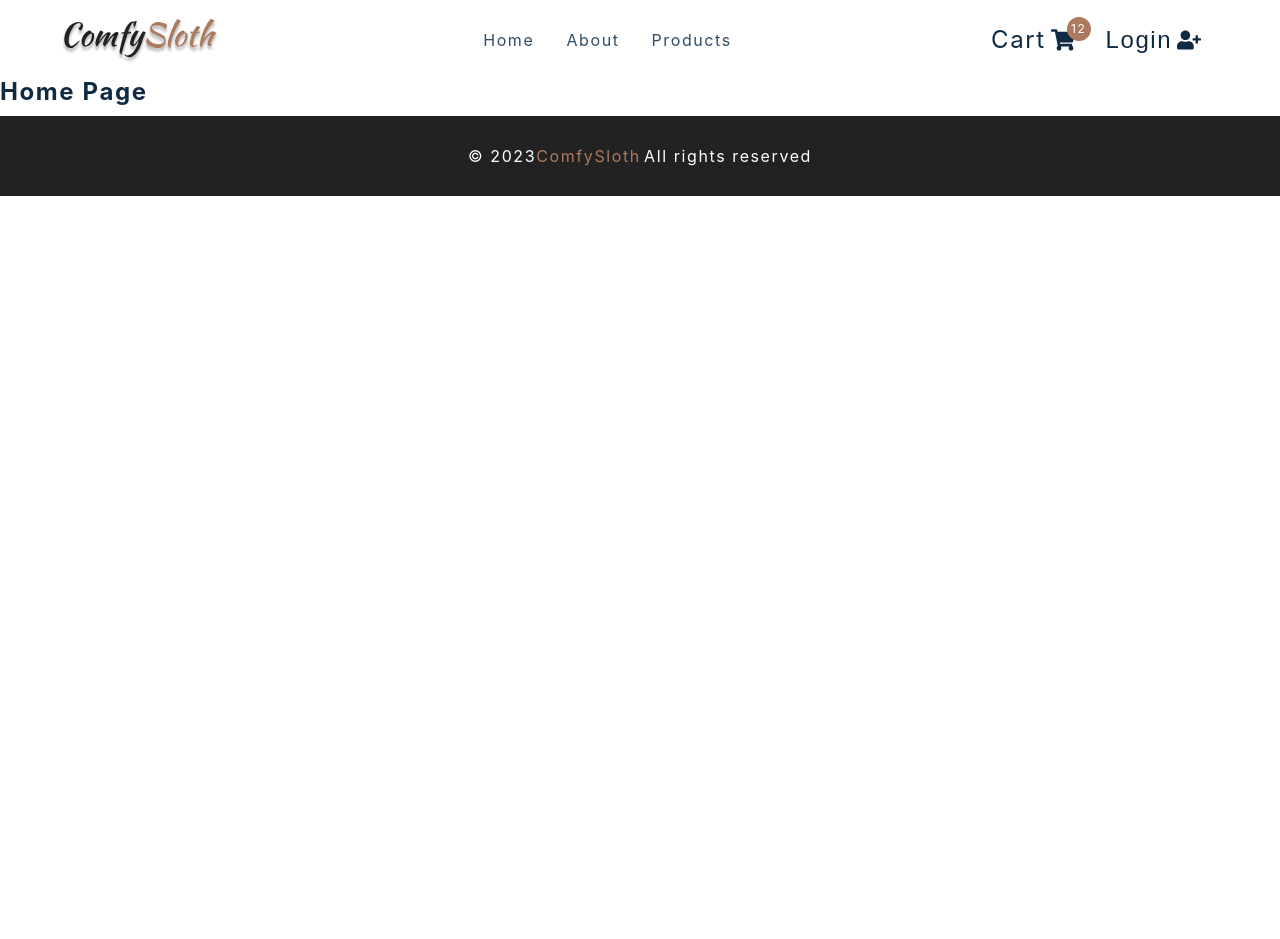
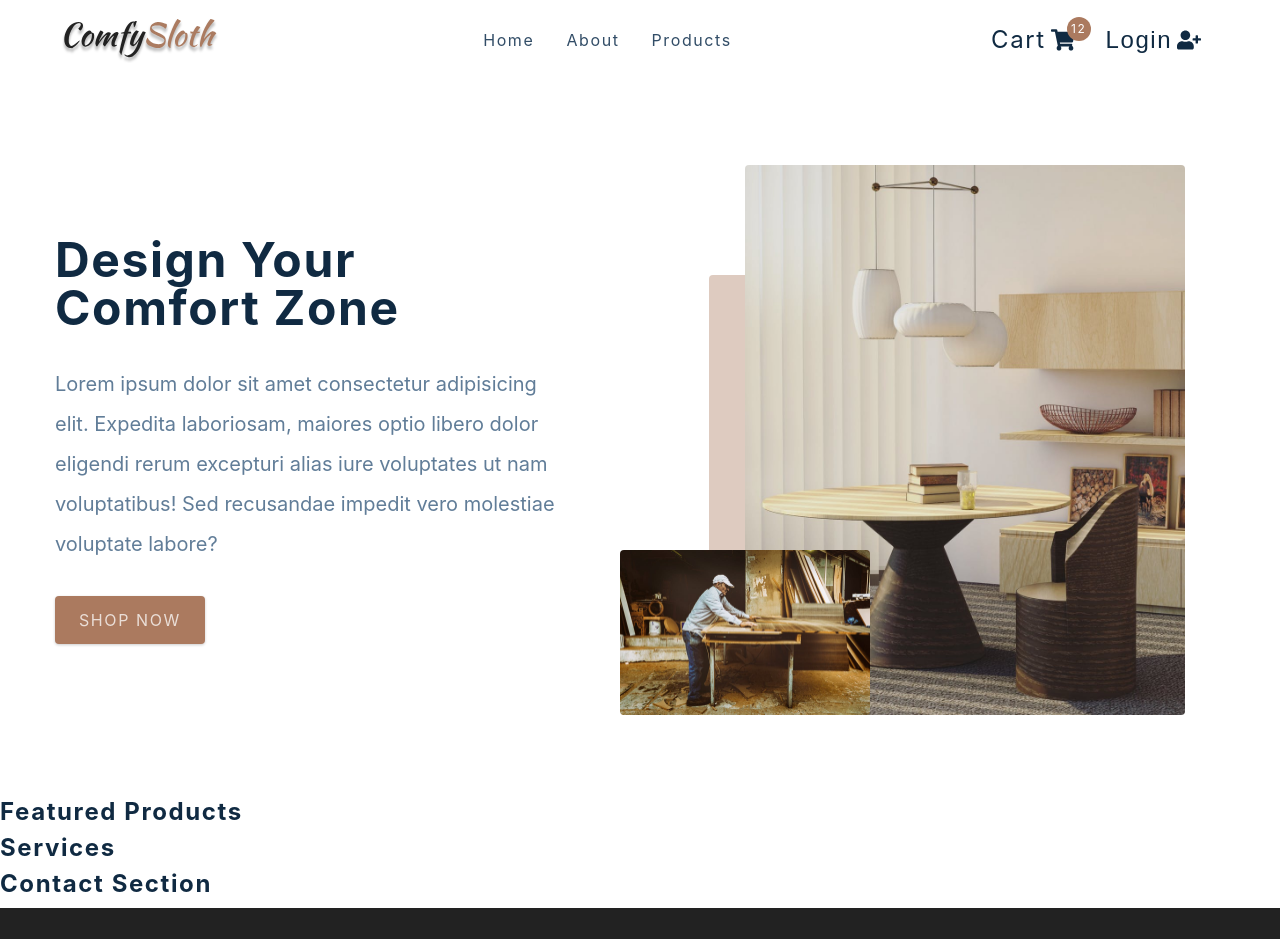
Before and after one commit to HerbertCJ/ecomerce, a React (Create React App) app: page / in a window 1280 px wide. Shown: the top 939 px of the page. Before the commit the page ends 800 px from the top, so only its background shows below. Built offline with nearby package versions, Linux system fonts and the light colour scheme.

Commit message:
added some changes at HomePage, AboutPage, Hero, PageHero

```diff
--- a/src/components/Hero.js
+++ b/src/components/Hero.js
@@ -5,7 +5,25 @@ import heroBcg from '../assets/hero-bcg.jpeg'
 import heroBcg2 from '../assets/hero-bcg-2.jpeg'
 
 const Hero = () => {
-  return <h4>hero</h4>
+  return <Wrapper className='section-center'>
+    <article className="content">
+      <h1>
+        design your <br />
+        comfort zone
+      </h1>
+      <p>
+        Lorem ipsum dolor sit amet consectetur adipisicing elit. Expedita laboriosam, maiores optio libero dolor eligendi rerum excepturi alias iure voluptates ut nam voluptatibus! Sed recusandae impedit vero molestiae voluptate labore?
+      </p>
+      <Link to='/products' className='btn hero-btn'>
+        shop now
+      </Link>
+    </article>
+    <article className="img-container">
+      <img src={heroBcg} alt="nice table" className='main-img'/>
+      <img src={heroBcg2} alt="person working" className='accent-img'/>
+    </article>
+
+  </Wrapper>
 }
 
 const Wrapper = styled.section`
--- a/src/components/PageHero.js
+++ b/src/components/PageHero.js
@@ -1,8 +1,16 @@
 import React from 'react'
 import styled from 'styled-components'
 import { Link } from 'react-router-dom'
-const PageHero = () => {
-  return <h4>page hero</h4>
+const PageHero = ({title}) => {
+  return (
+  <Wrapper>
+    <div className="section-center">
+      <h3>
+        <Link to='/'>Home</Link> / {title}
+      </h3>
+    </div>
+  </Wrapper>
+  )
 }
 
 const Wrapper = styled.section`
--- a/src/pages/AboutPage.js
+++ b/src/pages/AboutPage.js
@@ -4,7 +4,25 @@ import { PageHero } from '../components'
 import aboutImg from '../assets/hero-bcg.jpeg'
 
 const AboutPage = () => {
-  return <h4>about page</h4>
+  return (
+  <main>
+    <PageHero title="about" />
+    <Wrapper className='page section section-center'>
+      <img src={aboutImg} alt="nice desk" />
+      <article>
+        <div className="title">
+          <h2>our story</h2>
+          <div className="underline"></div>
+          <p>
+            Lorem, ipsum dolor sit amet consectetur adipisicing elit. Unde excepturi neque obcaecati facere reiciendis, dolorum, aspernatur sed eveniet blanditiis suscipit laboriosam, ipsa est? Exercitationem iste suscipit consequatur. Excepturi libero consectetur nobis sit distinctio officiis, aspernatur sapiente rem sed tempora illo ad beatae tempore commodi cumque accusantium quas officia impedit eveniet.
+          </p>
+        </div>
+      </article>
+
+    </Wrapper>
+
+  </main>
+  )
 }
 
 const Wrapper = styled.section`
--- a/src/pages/CheckoutPage.js
+++ b/src/pages/CheckoutPage.js
@@ -6,7 +6,14 @@ import { useCartContext } from '../context/cart_context'
 import { Link } from 'react-router-dom'
 
 const CheckoutPage = () => {
-  return <h4>checkout page</h4>
+  return (
+    <main>
+      <PageHero title="checkout" />
+      <Wrapper className='page'>
+        <h1>checkout here</h1>
+      </Wrapper>
+    </main>
+  )
 }
 const Wrapper = styled.div``
 export default CheckoutPage
--- a/src/pages/HomePage.js
+++ b/src/pages/HomePage.js
@@ -1,7 +1,12 @@
 import React from 'react'
 import { FeaturedProducts, Hero, Services, Contact } from '../components'
 const HomePage = () => {
-  return <h4>home page</h4>
+  return <main>
+    <Hero />
+    <FeaturedProducts />
+    <Services />
+    <Contact />
+  </main>
 }
 
 export default HomePage
```
